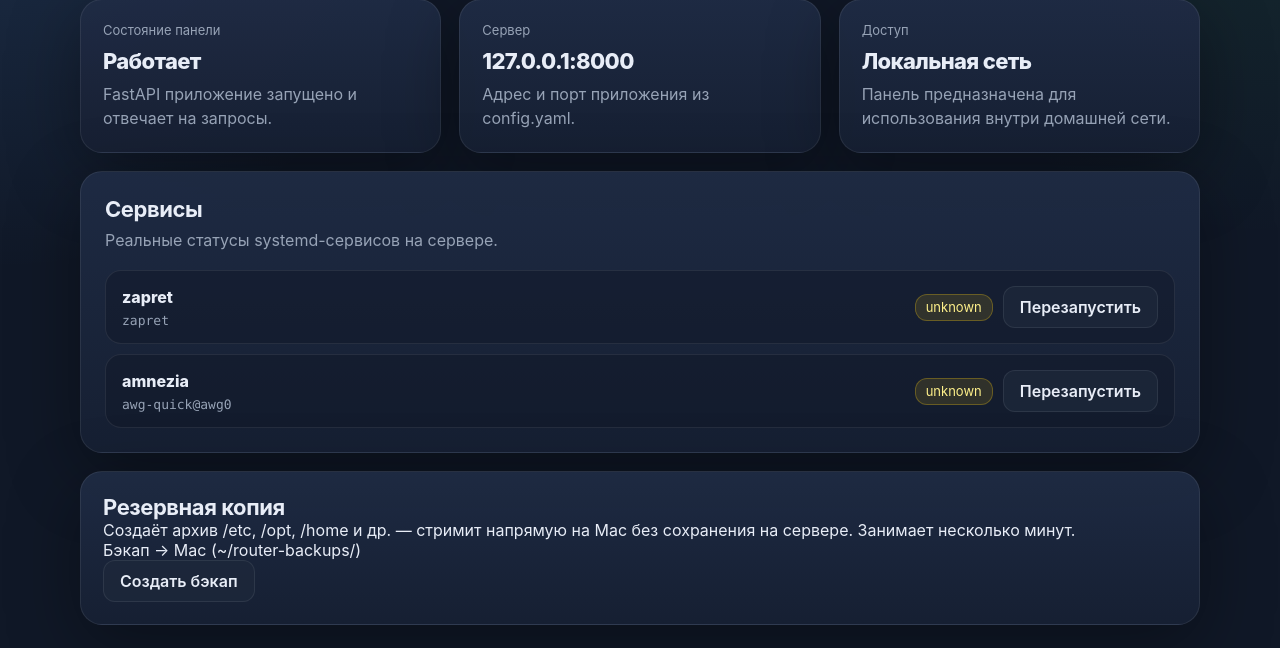
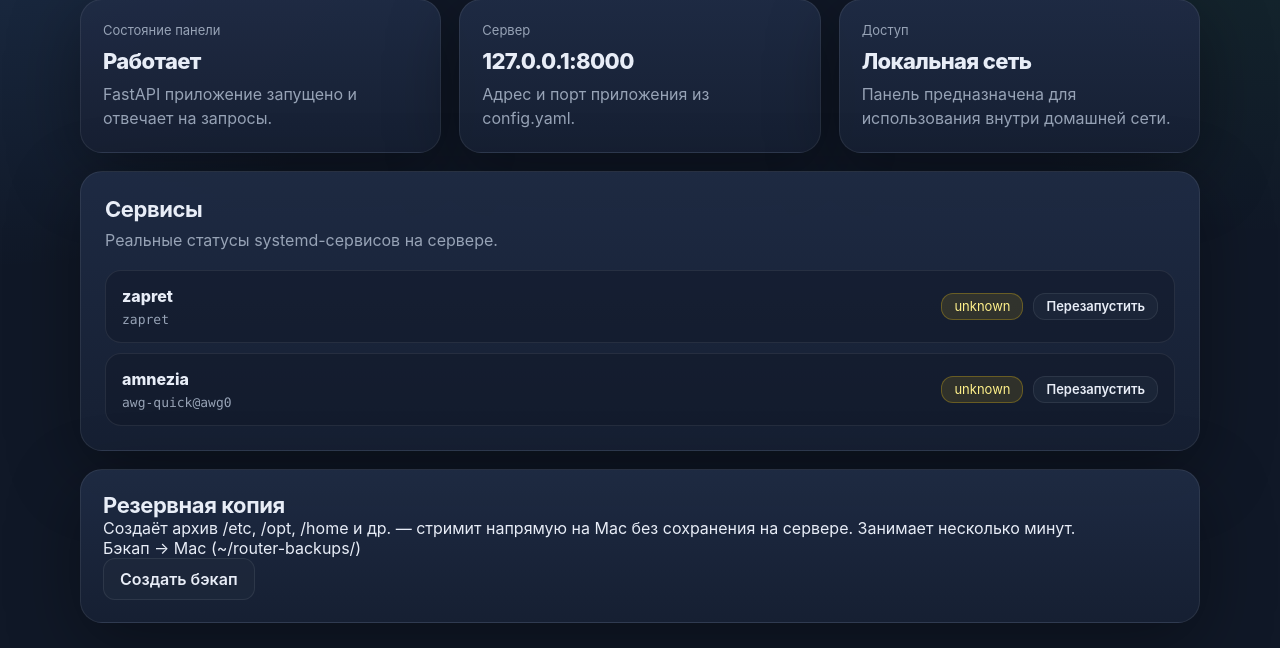
Before and after one commit to meteopavel/Home_Router_Panel, a FastAPI app: page / in a window 1280 px wide. Shown: the part 197-845 px from the top of the page. Run offline with FastAPI, Linux system fonts and the light colour scheme.

Commit message:
Fix button-small→button-sm in index, Редактировать→button-sm in zapret, pill padding matches button-sm

```diff
--- a/project_passport/api_map__app.json
+++ b/project_passport/api_map__app.json
@@ -1,6 +1,6 @@
 {
   "schema_version": "1.0",
-  "generated_at": "2026-06-21T10:39:41.807398+00:00",
+  "generated_at": "2026-06-21T10:45:17.003243+00:00",
   "generator": "tools/extract_api_map.py",
   "target": "app",
   "scanned_python_files": 7,
--- a/project_passport/project.public.json
+++ b/project_passport/project.public.json
@@ -1,6 +1,6 @@
 {
   "schema_version": "1.0",
-  "generated_at": "2026-06-21T10:39:41.924005+00:00",
+  "generated_at": "2026-06-21T10:45:17.095473+00:00",
   "generated_by": "tools/build_project_passport.py",
   "id": "home-router-panel",
   "title": "Home Router Panel",
@@ -140,7 +140,7 @@
   },
   "source": {
     "api_map_schema_version": "1.0",
-    "api_map_generated_at": "2026-06-21T10:39:41.807398+00:00",
+    "api_map_generated_at": "2026-06-21T10:45:17.003243+00:00",
     "api_map_generator": "tools/extract_api_map.py",
     "meta_auto_generated": true,
     "meta_review_status": "draft"
--- a/static/components.css
+++ b/static/components.css
@@ -106,7 +106,7 @@
 }
 
 .pill {
-    padding: 6px 10px;
+    padding: 6px 12px;
     border-radius: var(--radius-btn);
     background: rgba(96, 165, 250, 0.12);
     color: #bfdbfe;
--- a/templates/index.html
+++ b/templates/index.html
@@ -64,7 +64,7 @@
 
                     {% if service.state not in ["not_configured", "systemctl_not_found"] %}
                         <form method="post" action="/services/{{ service.key }}/restart" class="inline-form">
-                            <button class="button button-small" type="submit">Перезапустить</button>
+                            <button class="button button-sm" type="submit">Перезапустить</button>
                         </form>
                     {% endif %}
                 </div>
--- a/templates/zapret.html
+++ b/templates/zapret.html
@@ -30,7 +30,7 @@
                         <div class="config-key">{{ hotlist.name }}</div>
                         <div class="config-value">{{ hotlist.path }}</div>
                     </div>
-                    <a class="button" href="/hotlists/{{ hotlist.name }}/edit">
+                    <a class="button button-sm" href="/hotlists/{{ hotlist.name }}/edit">
                         Редактировать
                     </a>
                 </div>
```
